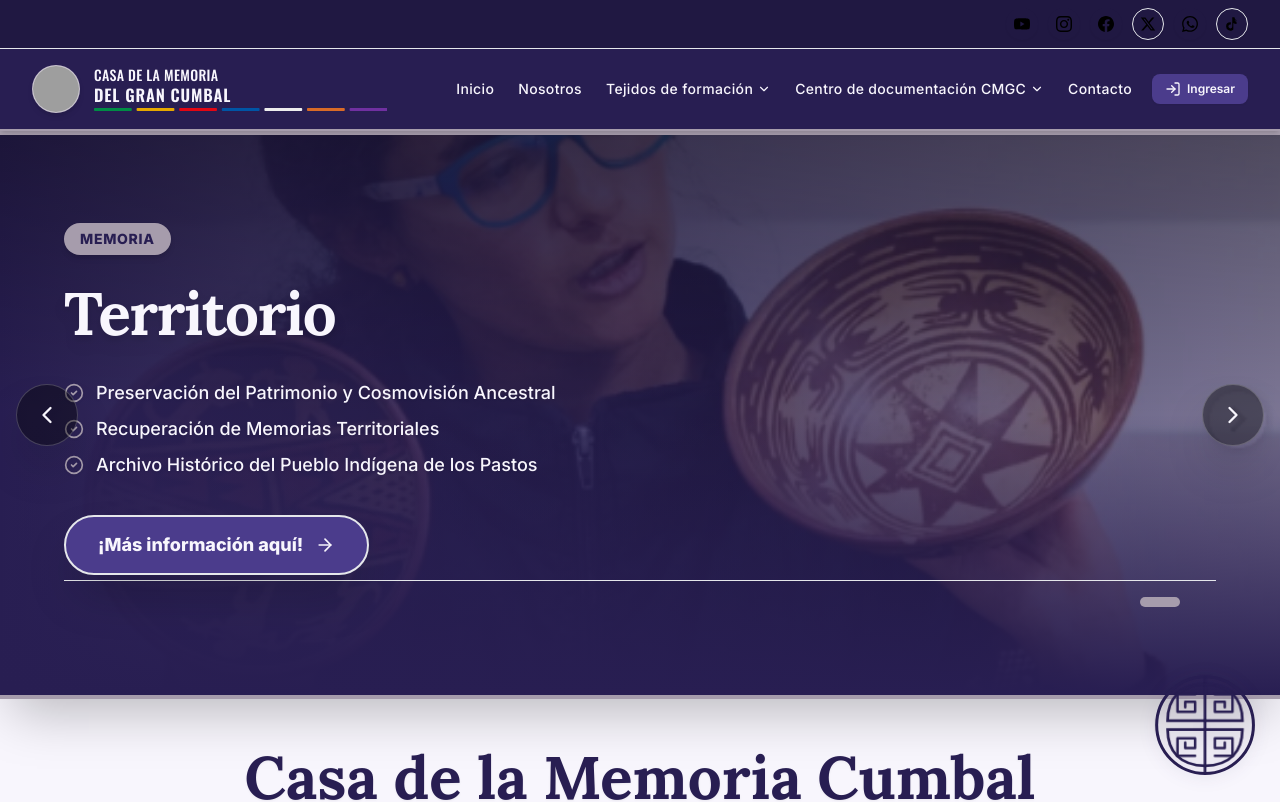
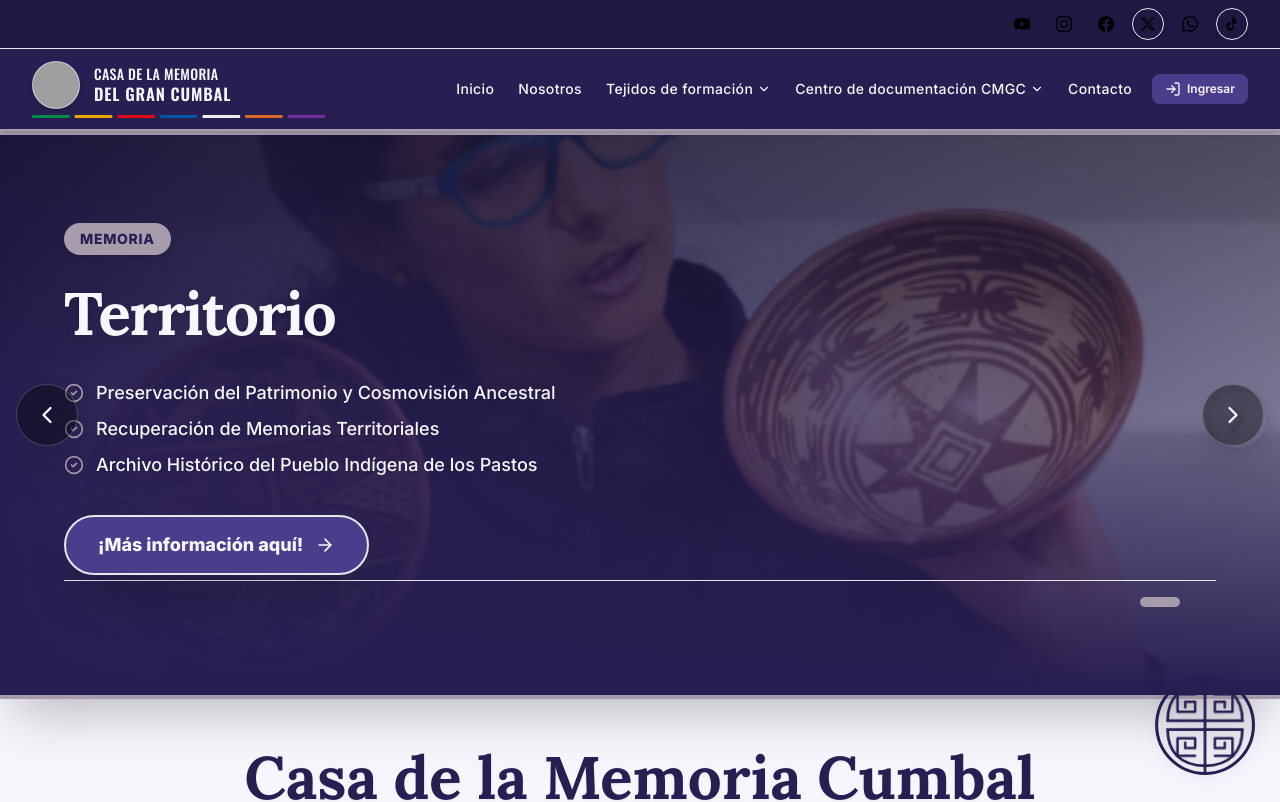
Before and after one commit to danielguadir/casa-memoria-web, a Next.js app: page /contacto in a window 1280 px wide. Shown: the top 802 px of the page. Built offline with nearby package versions, Linux system fonts and the light colour scheme; grey boxes are pictures that could not be loaded.

Commit message:
style: ubicar franja multicolor SVG debajo de la composicion completa Isotipo + Texto en BrandIdentity

```diff
--- a/src/components/BrandIdentity.tsx
+++ b/src/components/BrandIdentity.tsx
@@ -45,9 +45,11 @@ export default function BrandIdentity({ onLogoClick, className = '' }: BrandIden
     <button
       type="button"
       onClick={onLogoClick}
-      className={`flex items-center space-x-2.5 sm:space-x-3.5 group select-none text-left focus:outline-none cursor-pointer ${className}`}
+      className={`inline-flex flex-col select-none text-left focus:outline-none cursor-pointer group ${className}`}
       title="Casa de la Memoria del Gran Cumbal"
     >
+      {/* Bloque superior: Isotipo circular + Texto Institucional */}
+      <div className="flex items-center space-x-2.5 sm:space-x-3.5">
         {/* Isotipo circular a la izquierda */}
         <div className="relative w-10 h-10 sm:w-11 sm:h-11 md:w-12 md:h-12 rounded-full overflow-hidden border border-[#a69cac]/60 group-hover:border-[#a69cac] bg-crema flex items-center justify-center shadow-md group-hover:scale-105 group-hover:shadow-[0_0_12px_rgba(166,156,172,0.6)] transition-all shrink-0">
           <Image
@@ -60,20 +62,22 @@ export default function BrandIdentity({ onLogoClick, className = '' }: BrandIden
           />
         </div>
 
-      {/* Bloque de Texto Institucional + Franja Multicolor Fina */}
-      <div className="inline-flex flex-col justify-center w-fit">
-        {/* Renglón 1: CASA DE LA MEMORIA (Tolerancia natural y tamaño contenido) */}
+        {/* Bloque de Texto Institucional */}
+        <div className="flex flex-col justify-center">
+          {/* Renglón 1: CASA DE LA MEMORIA */}
           <div className="font-oswald font-medium uppercase text-crema tracking-wide leading-none text-[10.5px] xs:text-[11.5px] sm:text-xs md:text-[13px] lg:text-[14px] group-hover:text-mostaza transition-colors whitespace-nowrap">
             CASA DE LA MEMORIA
           </div>
 
-        {/* Renglón 2: DEL GRAN CUMBAL (Mayor tamaño y peso para alineación óptica natural) */}
+          {/* Renglón 2: DEL GRAN CUMBAL */}
           <div className="font-oswald font-bold uppercase text-crema tracking-wider leading-none text-[11.5px] xs:text-[12.5px] sm:text-[13.5px] md:text-[15px] lg:text-[16.5px] group-hover:text-mostaza transition-colors whitespace-nowrap mt-0.5 sm:mt-1">
             DEL GRAN CUMBAL
           </div>
+        </div>
+      </div>
 
-        {/* Franja decorativa de 7 segmentos SVG delgada (espesor reducido un 50% a 2.5px sin estirarse hacia abajo) */}
-        <div className="w-full mt-1 overflow-hidden">
+      {/* Franja decorativa de 7 segmentos SVG delgada ubicada debajo del conjunto completo (Isotipo + Texto) */}
+      <div className="w-full mt-1.5 overflow-hidden">
         <svg
           viewBox={`0 0 ${totalWidth} 2.5`}
           className="w-full h-[2.5px] sm:h-[3px] block"
@@ -102,7 +106,6 @@ export default function BrandIdentity({ onLogoClick, className = '' }: BrandIden
           })}
         </svg>
       </div>
-      </div>
     </button>
   );
 }
```
Lines whose indentation alone changed are shown as unchanged.
